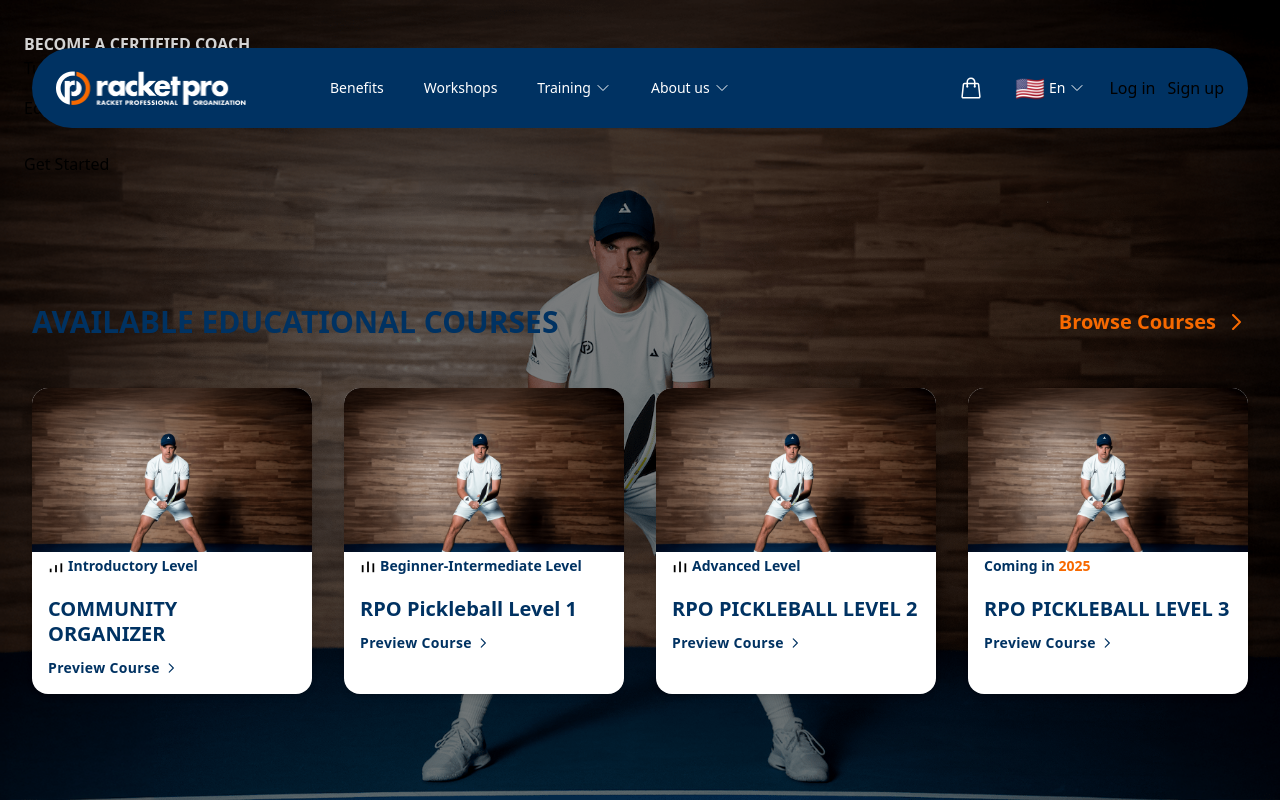
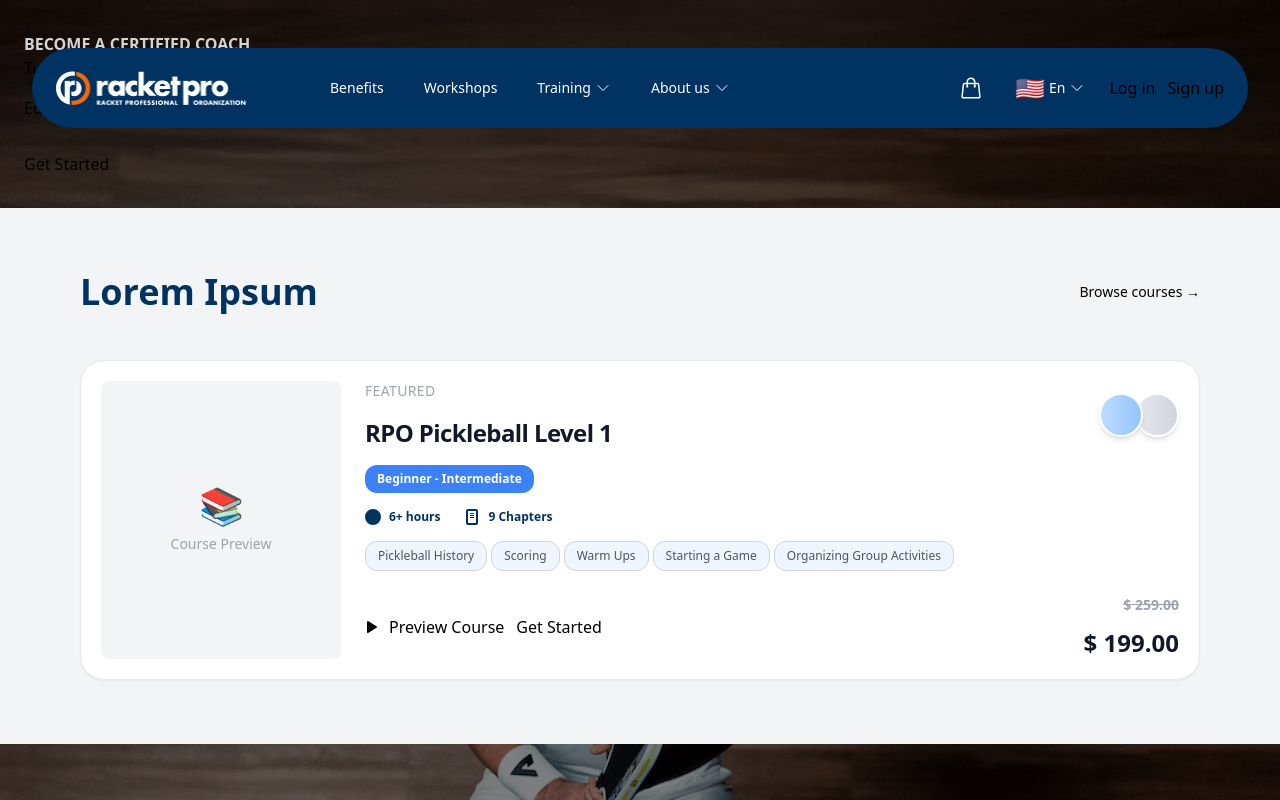
Before and after one commit to santileoni/racketpro, a Next.js app: page /en/home in a window 1280 px wide. Shown: the top 800 px of the page. Built offline with nearby package versions, Linux system fonts and the light colour scheme.

Commit message:
init featured courses section

```diff
--- a/src/app/[lang]/home/page.tsx
+++ b/src/app/[lang]/home/page.tsx
@@ -1,6 +1,7 @@
 import { getIntl } from "@/lib/intl";
 import { Locale } from "@/lib/definitions";
 import AvailableCoursesSection from "@/components/AvailableCoursesSection";
+import FeaturedCourse from "@/components/FeaturedCourse";
 
 interface Props {
   params: {
@@ -37,6 +38,8 @@
         </figure>
       </section>
 
+      <FeaturedCourse />
+
       <AvailableCoursesSection />
     </>
   );
--- /dev/null
+++ b/src/components/FeaturedCourse.tsx
@@ -0,0 +1,129 @@
+import React from "react";
+
+interface FeaturedCourseProps {
+  title?: string;
+  category?: string;
+  level?: string;
+  duration?: string;
+  chapters?: number;
+  topics?: string[];
+  originalPrice?: number;
+  currentPrice?: number;
+  imageSrc?: string;
+}
+
+export default function FeaturedCourse({
+  title = "RPO Pickleball Level 1",
+  category = "Featured",
+  level = "Beginner - Intermediate",
+  duration = "6+ hours",
+  chapters = 9,
+  topics = ["Pickleball History", "Scoring", "Warm Ups", "Starting a Game", "Organizing Group Activities"],
+  originalPrice = 259.0,
+  currentPrice = 199.0,
+  imageSrc = "/images/course-placeholder.jpg",
+}: FeaturedCourseProps) {
+  return (
+    <section className="bg-gray-100 py-8 px-4 md:py-16 md:px-20">
+      <div className="max-w-full">
+        {/* Header with title and browse courses button */}
+        <div className="flex flex-col gap-4 mb-8 md:flex-row md:items-center md:justify-between md:mb-12">
+          <h1 className="text-brand-navy text-2xl font-extrabold md:text-4xl">Lorem Ipsum</h1>
+          <button className="btn btn-ghost text-sm self-start md:self-auto">Browse courses →</button>
+        </div>
+
+        {/* Featured Course Card */}
+        <div className="bg-white rounded-3xl p-4 shadow-sm border border-gray-200 featured-course-container relative md:p-5">
+          <div className="flex flex-col gap-6 h-full md:flex-row md:gap-6">
+            {/* Course Image Placeholder */}
+            <div className="w-full bg-gray-100 rounded-lg flex items-center justify-center featured-course-image aspect-video min-w-0 md:w-auto md:aspect-[374/232] md:min-w-60 md:flex-shrink-0">
+              <div className="text-gray-400 text-center">
+                <div className="text-4xl mb-2">📚</div>
+                <div className="text-sm">Course Preview</div>
+              </div>
+            </div>
+
+            {/* Course Content */}
+            <div className="flex-1 flex flex-col gap-4 featured-course-content md:gap-6">
+              <div className="space-y-3 md:space-y-4">
+                <header className="lg:flex lg:items-center lg:justify-between">
+                  <div className="space-y-3 md:space-y-4">
+                    <div className="text-gray-400 text-xs font-medium uppercase tracking-wide md:text-sm">
+                      {category}
+                    </div>
+                    <h2 className="text-gray-900 text-xl font-bold tracking-tight md:text-2xl">{title}</h2>
+                  </div>
+                  <div className="hidden md:block">
+                    <div className="flex">
+                      <div className="w-11 h-11 rounded-full bg-gradient-to-r from-blue-200 to-blue-300 border-2 border-white shadow-md -mr-2 z-10"></div>
+                      <div className="w-11 h-11 rounded-full bg-gradient-to-r from-gray-200 to-gray-300 border-2 border-white shadow-md"></div>
+                    </div>
+                  </div>
+                </header>
+
+                {/* Level Badge */}
+                <div className="inline-flex">
+                  <span className="bg-blue-500 text-white text-xs font-semibold px-3 py-1.5 rounded-xl">{level}</span>
+                </div>
+
+                {/* Duration and Chapters */}
+                <div className="flex flex-col gap-3 md:flex-row md:gap-6">
+                  <div className="flex items-center gap-2">
+                    <div className="w-4 h-4 text-brand-navy">
+                      <svg viewBox="0 0 16 16" fill="currentColor">
+                        <path d="M8 16A8 8 0 1 0 8 0a8 8 0 0 0 0 16zm1-8.5V4a1 1 0 1 0-2 0v4.5L4.5 10a1 1 0 1 0 1 1.732L8 10.464l2.5 1.268A1 1 0 1 0 11.5 10L9 8.5z" />
+                      </svg>
+                    </div>
+                    <span className="text-brand-navy text-xs font-bold">{duration}</span>
+                  </div>
+                  <div className="flex items-center gap-2">
+                    <div className="w-4 h-4 text-brand-navy">
+                      <svg viewBox="0 0 16 16" fill="currentColor">
+                        <path d="M2 2a2 2 0 0 1 2-2h8a2 2 0 0 1 2 2v12a2 2 0 0 1-2 2H4a2 2 0 0 1-2-2V2zm2 0v12h8V2H4z" />
+                        <path d="M6 4h4v1H6V4zm0 2h4v1H6V6zm0 2h4v1H6V8z" />
+                      </svg>
+                    </div>
+                    <span className="text-brand-navy text-xs font-bold">{chapters} Chapters</span>
+                  </div>
+                </div>
+
+                {/* Topics */}
+                <div className="flex flex-wrap gap-1">
+                  {topics.map((topic, index) => (
+                    <span
+                      key={index}
+                      className="bg-blue-50 text-gray-600 text-xs px-3 py-1.5 rounded-xl border border-gray-300"
+                    >
+                      {topic}
+                    </span>
+                  ))}
+                </div>
+              </div>
+
+              {/* Action Buttons */}
+              <div className="flex flex-col gap-3 relative mt-auto flex-wrap md:flex-row md:items-center md:justify-between">
+                <div className="flex flex-col gap-3 md:flex-row">
+                  <button className="btn btn-outline btn-sm flex items-center gap-2">
+                    <div className="w-4 h-4">
+                      <svg viewBox="0 0 16 16" fill="currentColor">
+                        <path d="M3 2a1 1 0 0 0-1 1v10a1 1 0 0 0 1.5.86l8-5a1 1 0 0 0 0-1.72l-8-5A1 1 0 0 0 3 2z" />
+                      </svg>
+                    </div>
+                    <span>Preview Course</span>
+                  </button>
+                  <button className="btn btn-secondary btn-sm">Get Started</button>
+                </div>
+                <div className="featured-course-price pt-2 pb-4 order-first lg:text-right lg:order-last lg:pt-0 lg:pb-0">
+                  <div className="text-gray-400 text-sm font-bold line-through mb-2 md:mb-3">
+                    $ {originalPrice.toFixed(2)}
+                  </div>
+                  <div className="text-gray-900 text-xl font-bold md:text-2xl">$ {currentPrice.toFixed(2)}</div>
+                </div>
+              </div>
+            </div>
+          </div>
+        </div>
+      </div>
+    </section>
+  );
+}
--- a/src/styles/components/buttons.css
+++ b/src/styles/components/buttons.css
@@ -159,7 +159,7 @@
 .btn-sm {
   padding: var(--space-xs) var(--space-sm);
   font-size: var(--font-size-label-medium);
-  border-radius: var(--radius-sm);
+  /* border-radius: var(--radius-sm); */
 }
 
 .btn-lg {
--- /dev/null
+++ b/src/styles/components/featured-course.css
@@ -0,0 +1,42 @@
+/* ====================================
+   Featured Course Component Styles
+   ==================================== */
+
+.featured-course-container {
+  min-height: 320px; /* Fluid minimum height instead of fixed */
+}
+
+.featured-course-image {
+  min-height: 200px;
+  height: 100%;
+}
+
+/* Desktop specific heights that work better than Tailwind arbitrary values */
+@media (min-width: 768px) {
+  .featured-course-container {
+    min-height: 270px;
+  }
+
+  .featured-course-image {
+    width: 374px;
+    min-height: 232px;
+  }
+}
+
+/* Ensure proper stacking and spacing on mobile */
+.featured-course-content {
+  min-height: 0; /* Allow content to shrink */
+}
+
+/* Price positioning helper */
+.featured-course-price {
+  bottom: 1rem;
+  right: 1rem;
+}
+
+@media (min-width: 768px) {
+  .featured-course-price {
+    bottom: 1.5rem;
+    right: 2.5rem;
+  }
+}
--- a/src/styles/index.css
+++ b/src/styles/index.css
@@ -27,6 +27,7 @@
 @import "./components/cards.css";
 @import "./components/navigation.css";
 @import "./components/hero.css";
+@import "./components/featured-course.css";
 
 /* Utility Classes */
 @import "./utilities/animations.css";
```
